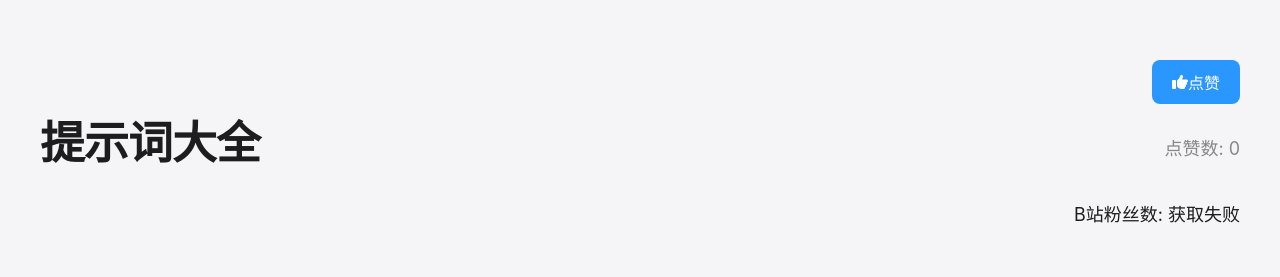
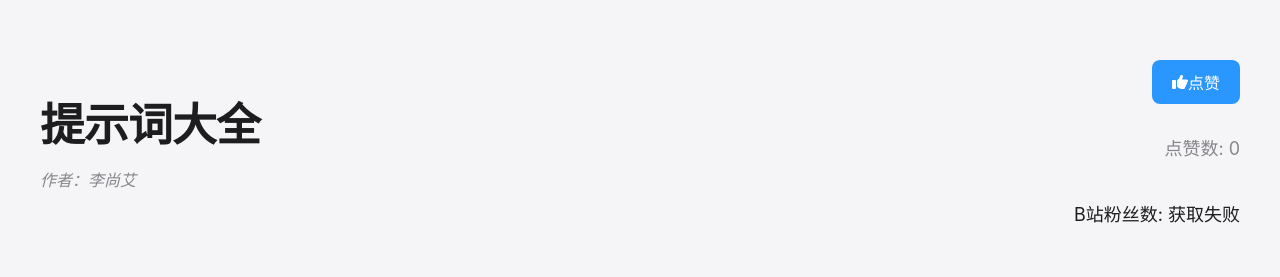
Before and after one commit to alanqmql/prompt_note_test, a website: page index.html in a window 1280 px wide. Shown: the top 277 px of the page. Drawn offline with Linux system fonts and the light colour scheme; no server answers.

Commit message:
添加作者信息

```diff
--- a/index.html
+++ b/index.html
@@ -2,13 +2,17 @@
 <html lang="zh-CN">
 <head>
     <meta charset="UTF-8">
+    <meta name="author" content="李尚艾">
     <title>常用提示词</title>
     <link rel="stylesheet" href="https://cdnjs.cloudflare.com/ajax/libs/font-awesome/6.0.0-beta3/css/all.min.css">
     <link rel="stylesheet" href="styles.css">
 </head>
 <body>
     <div class="header-container">
-        <h1>提示词大全</h1>
+        <div class="title-author">
+            <h1>提示词大全</h1>
+            <p class="author-info" style="margin: 5px 0; color: var(--apple-gray);">作者：李尚艾</p>
+        </div>
         <div class="like-button-container">
             <button id="likeButton" class="like-button">
                 <i class="fas fa-thumbs-up"></i> 点赞
--- a/styles.css
+++ b/styles.css
@@ -236,3 +236,15 @@ mark {
       border-color: rgba(255,255,255,0.1);
     }
   }
+
+/* 标题和作者容器 */
+.title-author {
+    flex: 1;
+}
+
+.author-info {
+    font-size: 16px;
+    color: var(--apple-gray);
+    margin: 5px 0;
+    font-style: italic;
+}
```
